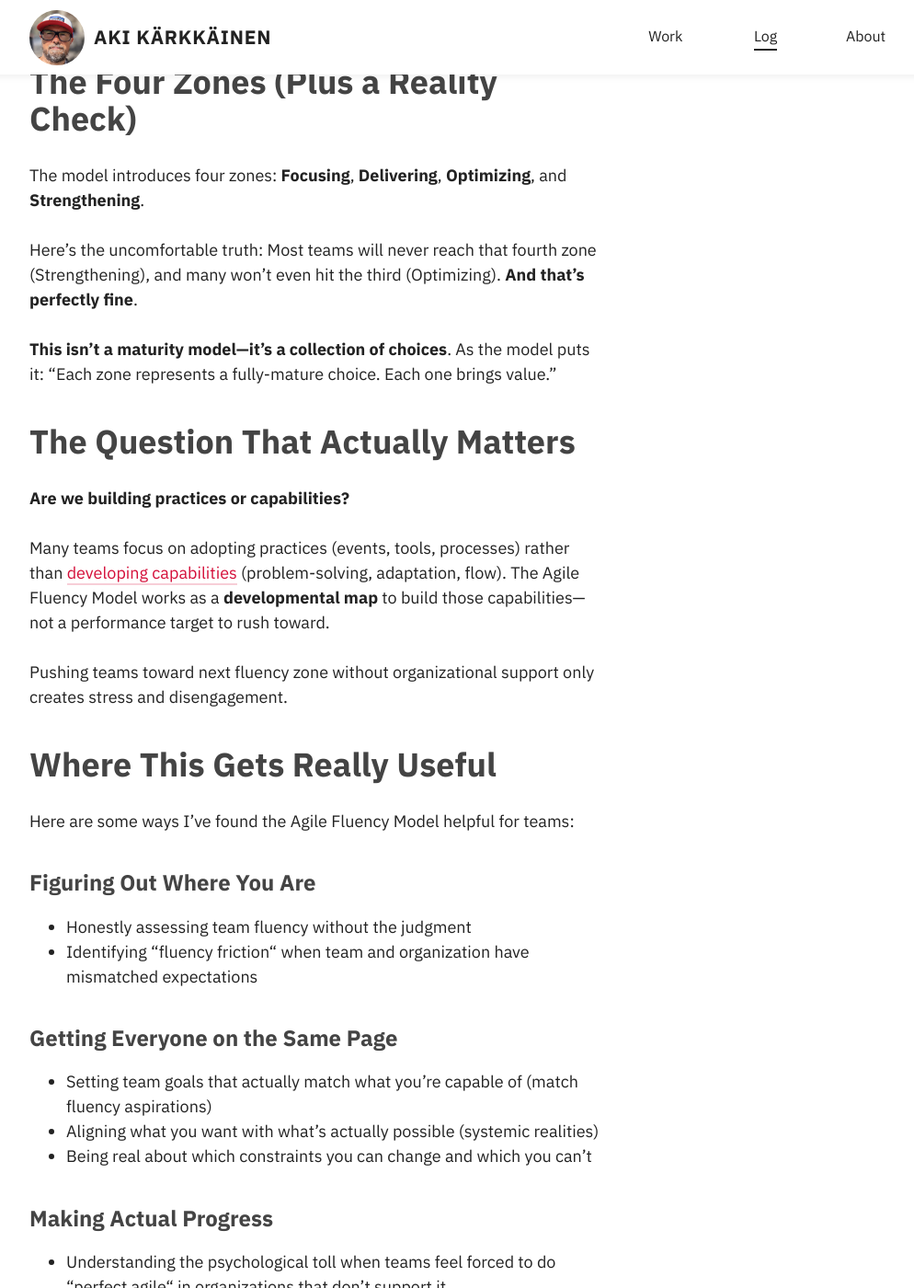
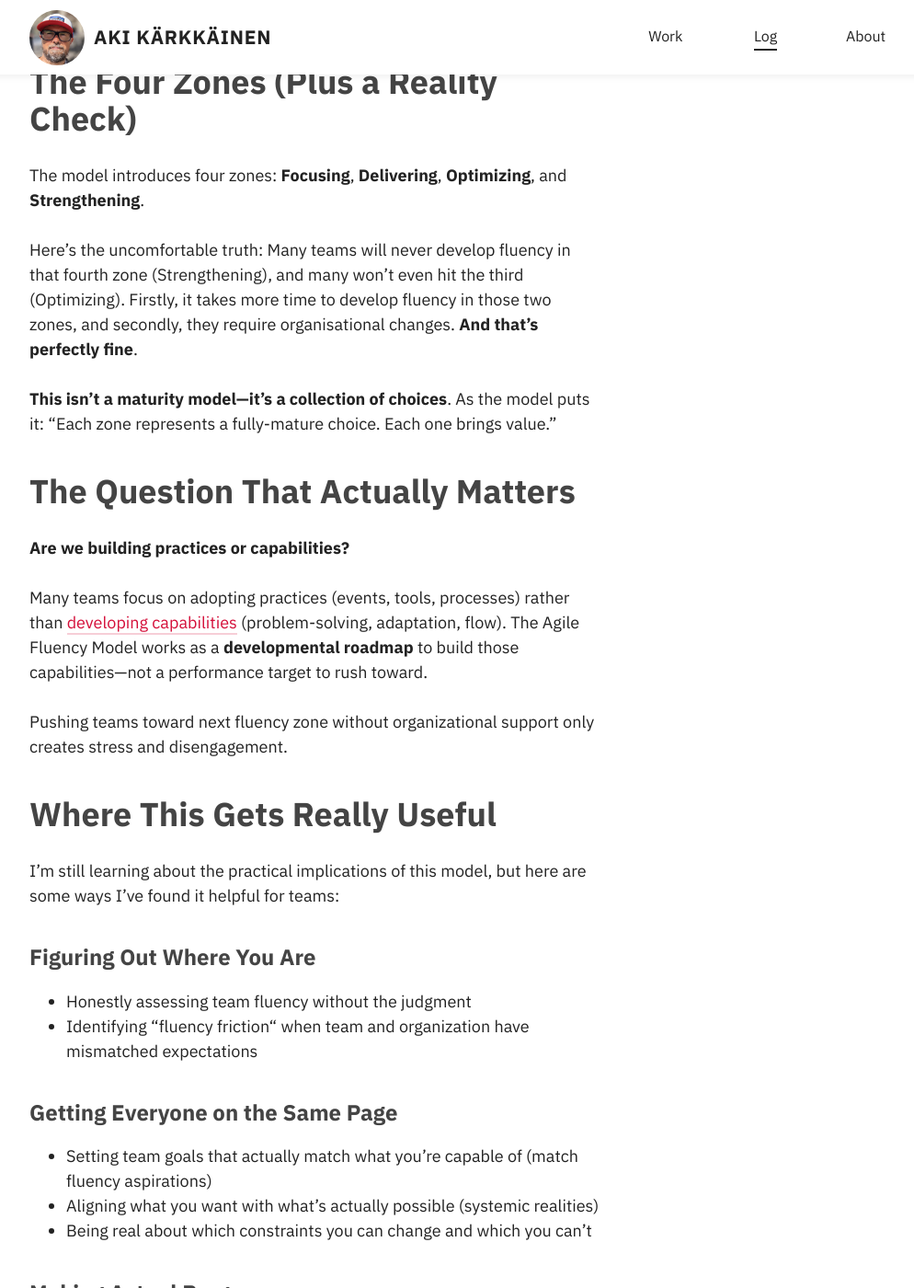
Before and after one commit to akikoo/akikoo.github.io, a Jekyll site: the page built from _posts/2025-07-16-why-the-agile-fluency-model-matters.html, in a window 1280 px wide and 1400 px high, scrolled down 1227 px. Shown: the whole window at 92% size, without its empty margins (133-1127 px from the left). Built offline with Jekyll 4.4.1, drawn with Linux system fonts in a browser that asks for light colours; some web fonts are replaced.

Commit message:
Adapt copy

```diff
--- a/_posts/2025-07-16-why-the-agile-fluency-model-matters.html
+++ b/_posts/2025-07-16-why-the-agile-fluency-model-matters.html
@@ -25,16 +25,16 @@ image:
 
 <h2>The Four Zones (Plus a Reality Check)</h2>
 <p>The model introduces four zones: <strong>Focusing</strong>, <strong>Delivering</strong>, <strong>Optimizing</strong>, and <strong>Strengthening</strong>.</p>
-<p>Here’s the uncomfortable truth: Most teams will never reach that fourth zone (Strengthening), and many won’t even hit the third (Optimizing). <strong>And that’s perfectly fine</strong>.</p>
+<p>Here’s the uncomfortable truth: Many teams will never develop fluency in that fourth zone (Strengthening), and many won’t even hit the third (Optimizing). Firstly, it takes more time to develop fluency in those two zones, and secondly, they require organisational changes. <strong>And that’s perfectly fine</strong>.</p>
 <p><strong>This isn’t a maturity model—it’s a collection of choices</strong>. As the model puts it: <q>Each zone represents a fully-mature choice. Each one brings value.</q></p>
 
 <h2>The Question That Actually Matters</h2>
 <p><strong>Are we building practices or capabilities?</strong></p>
-<p>Many teams focus on adopting practices (events, tools, processes) rather than <a href="/log/2025/07/06/breaking-free-from-the-capability-trap/">developing capabilities</a> (problem-solving, adaptation, flow). The Agile Fluency Model works as a <strong>developmental map</strong> to build those capabilities—not a performance target to rush toward.</p>
+<p>Many teams focus on adopting practices (events, tools, processes) rather than <a href="/log/2025/07/06/breaking-free-from-the-capability-trap/">developing capabilities</a> (problem-solving, adaptation, flow). The Agile Fluency Model works as a <strong>developmental roadmap</strong> to build those capabilities—not a performance target to rush toward.</p>
 <p>Pushing teams toward next fluency zone without organizational support only creates stress and disengagement.</p>
 
 <h2>Where This Gets Really Useful</h2>
-<p>Here are some ways I’ve found the Agile Fluency Model helpful for teams:</p>
+<p>I’m still learning about the practical implications of this model, but here are some ways I’ve found it helpful for teams:</p>
 
 <h3>Figuring Out Where You Are</h3>
 <ul>
@@ -43,7 +43,6 @@ image:
 </ul>
 
 <h3>Getting Everyone on the Same Page</h3>
-
 <ul>
   <li>Setting team goals that actually match what you’re capable of (match fluency aspirations)</li>
   <li>Aligning what you want with what’s actually possible (systemic realities)</li>
@@ -51,7 +50,6 @@ image:
 </ul>
 
 <h3>Making Actual Progress</h3>
-
 <ul>
   <li>Understanding the psychological toll when teams feel forced to do “perfect agile“ in organizations that don’t support it</li>
   <li>Knowing when to <em>stop pushing for more</em> and just get really good at where you are</li>
@@ -60,12 +58,10 @@ image:
 </ul>
 
 <h2>The Thing That Really Matters</h2>
-
 <p><strong>Teams develop fluency, but organizations have to enable it.</strong></p>
 <p>This is why more comprehensive guides miss the mark. Teams don’t need more theory about advanced practices—they need organizational support to develop the capabilities they’re already trying to build.</p>
 
 <h2>My Take</h2>
-
 <p>We should approach the Agile Fluency Model with humility and realism—not as another maturity checklist. It’s a diagnostic tool that helps us understand where we are and what investment is needed to get where we want to go.</p>
 <p>The best part? It lets you choose the zone that actually makes sense for your organization and people—based on what’s genuinely possible given your context and team mindset—without getting caught up in all the cargo-cult agile expectations.</p>
 <p><strong>What’s your experience with the Agile Fluency Model?</strong> Have you seen teams struggle with that fluency friction? How do you balance what you want to achieve with what’s actually realistic?</p>
```
